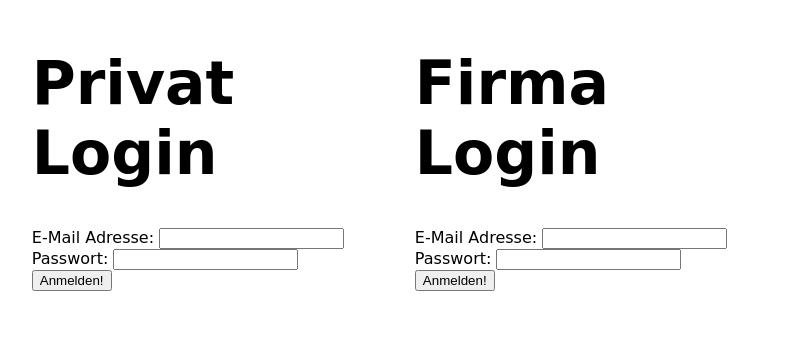
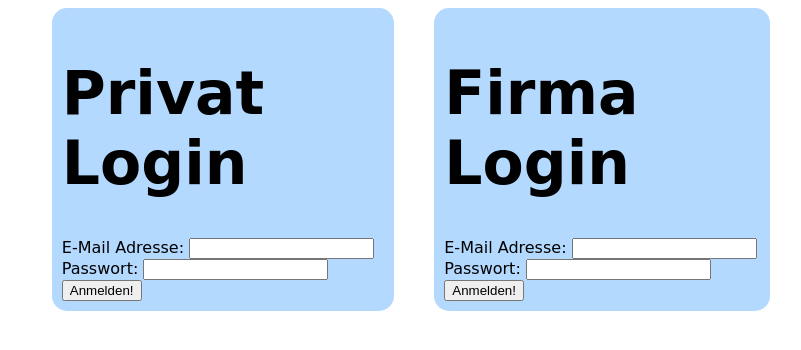
Before and after one commit to ferienjob/frontend, a plain HTML site: page Lena/Loginschritt2.html in a window 1280 px wide. Shown: the whole page, without its empty margins (229-1030 px from the left). Drawn offline with Linux system fonts and the light colour scheme.

Commit message:
Bisschen styling

```diff
--- a/Lena/Login_Style.css
+++ b/Lena/Login_Style.css
@@ -85,6 +85,13 @@ h1{
 a.icon:active {color: black;}
 a.icon:hover {color: black;}
 
+div.login {
+  background-color: #b3d9ff;
+  padding: 10px;
+  margin: 0px 20px 0px 20px;
+  border-radius: 15px;
+}
+
 
 @media (max-width: 900px) {
 	.mitte {
--- a/Lena/Loginschritt2.html
+++ b/Lena/Loginschritt2.html
@@ -9,7 +9,7 @@
 <div class="container">
 
 
-    <div class="privatlogin">
+    <div class="privatlogin login">
         <h1> Privat Login</h1>
         <form action="/action_page.php" method="get" name="myForm">
         E-Mail Adresse: <input type="email" name="E-Mail"><br>
@@ -20,7 +20,7 @@
 
 
 
-    <div class="firmalogin">
+    <div class="firmalogin login">
         <h1> Firma Login</h1>
         <form action="/action_page.php" method="get" name="myForm">
         E-Mail Adresse: <input type="email" name="E-Mail"><br>
```
